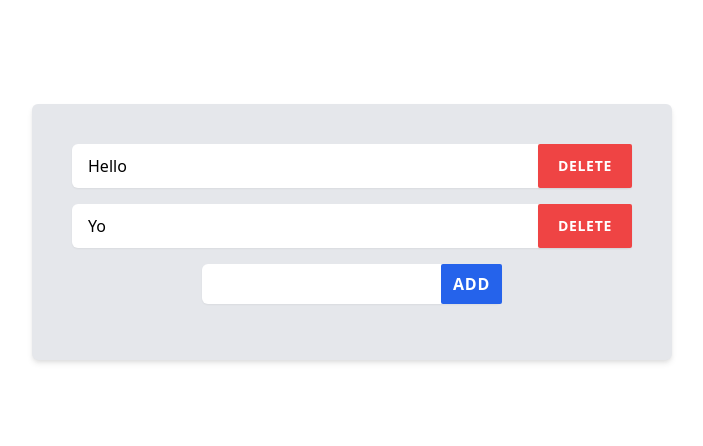
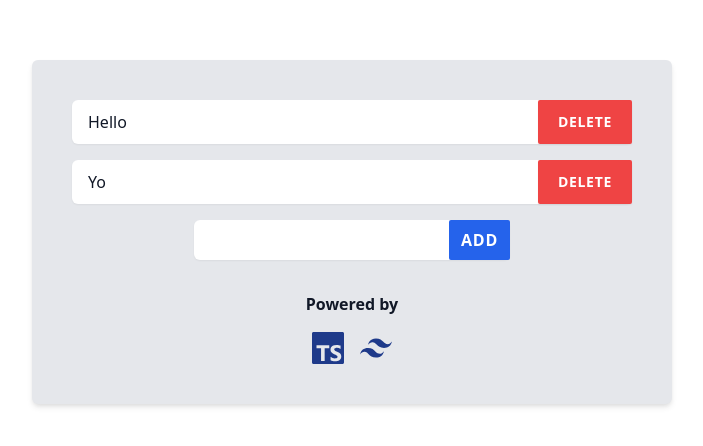
Before and after one commit to bercivarga/ts-tw-todo, a React (Create React App) app: page / in a window 1280 px wide. Shown: the part 168-614 px from the top of the page, without its empty margins (288-991 px from the left). Built offline with nearby package versions, Linux system fonts and the light colour scheme.

Commit message:
Add icons to the app and minor style changes

```diff
--- a/src/TodoList.tsx
+++ b/src/TodoList.tsx
@@ -1,5 +1,6 @@
-import React, { useState } from 'react';
+import React, { FormEvent, useState } from 'react';
 import { useTodoContext, useDispatchContext } from './store';
+import { SiTailwindcss, SiTypescript } from 'react-icons/si';
 
 export default function TodoList() {
 	const [ newTodo, setNewTodo ] = useState<string>('');
@@ -11,7 +12,7 @@ export default function TodoList() {
 		dispatch({ type: 'DELETE', id: i });
 	};
 
-	const handleAdd = (e: any) => {
+	const handleAdd = (e: FormEvent) => {
 		e.preventDefault();
 		if (newTodo) {
 			dispatch({ type: 'ADD', text: newTodo });
@@ -20,7 +21,7 @@ export default function TodoList() {
 	};
 
 	return (
-		<div className="flex flex-col items-center p-10 shadow-md w-2/4 bg-gray-200 rounded-md">
+		<div className="flex flex-col items-center p-10 shadow-md md:w-2/4 bg-gray-200 rounded-md">
 			<div className="flex flex-col w-full">
 				{todos.map((t, i) => {
 					return (
@@ -28,7 +29,7 @@ export default function TodoList() {
 							key={i}
 							className="flex flex-row justify-between mb-4 w-full shadow-sm items-center pl-4 bg-white rounded-md"
 						>
-							<p className="leading-normal">{t.text}</p>
+							<p className="leading-normal pr-4 overflow-hidden text-gray-900">{t.text}</p>
 							<button
 								className="text-white text-sm bg-red-500 px-5 py-3 rounded-sm uppercase tracking-wider font-semibold shadow-sm"
 								onClick={(event: React.MouseEvent<HTMLElement>) => handleDelete(t.id)}
@@ -46,7 +47,7 @@ export default function TodoList() {
 					onSubmit={(e) => handleAdd(e)}
 				>
 					<input
-						className="pl-2 h-full text-base outline-none"
+						className="pl-2 pr-4 h-full text-base text-gray-900 outline-none"
 						value={newTodo}
 						onChange={(e) => setNewTodo(e.target.value)}
 					/>
@@ -58,6 +59,12 @@ export default function TodoList() {
 					</button>
 				</form>
 			</div>
+
+			<h2 className="font-bold text-gray-900 mb-4 mt-4">Powered by</h2>
+			<div className="flex flex-row">
+				<SiTypescript className="w-8 h-8 text-blue-900 mr-2" />
+				<SiTailwindcss className="w-8 h-8 text-blue-900 ml-2" />
+			</div>
 		</div>
 	);
 }
```
Also changed, not shown: package.json (+15 -3 lines), 1 other file (tests, documents, lock files or other folders).
